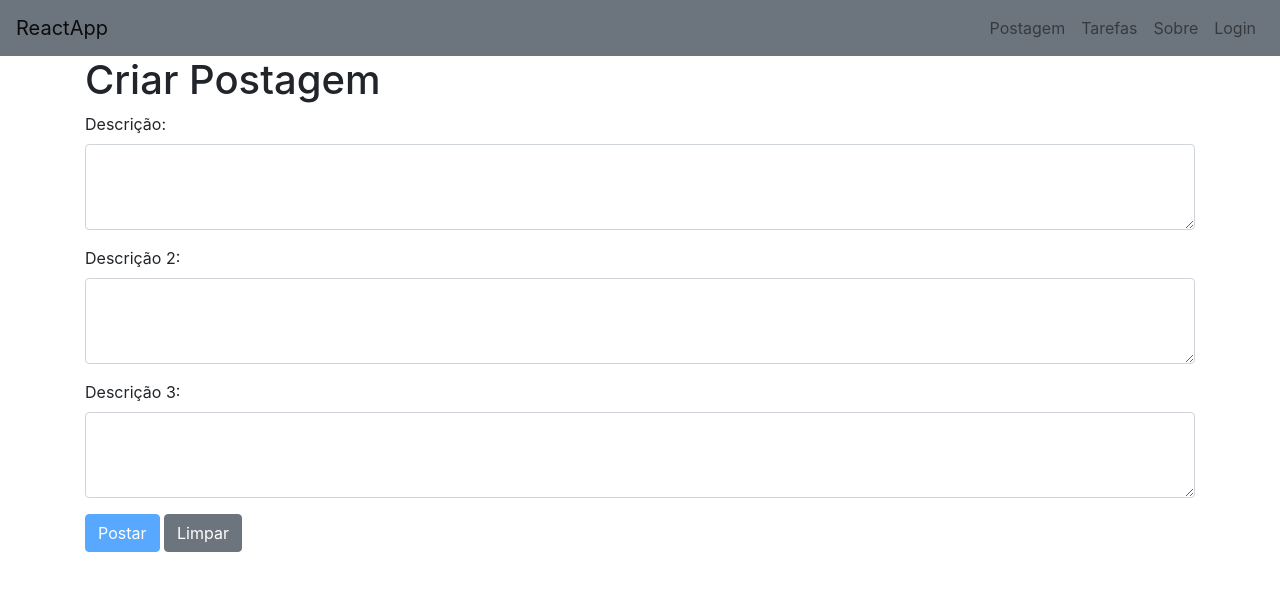
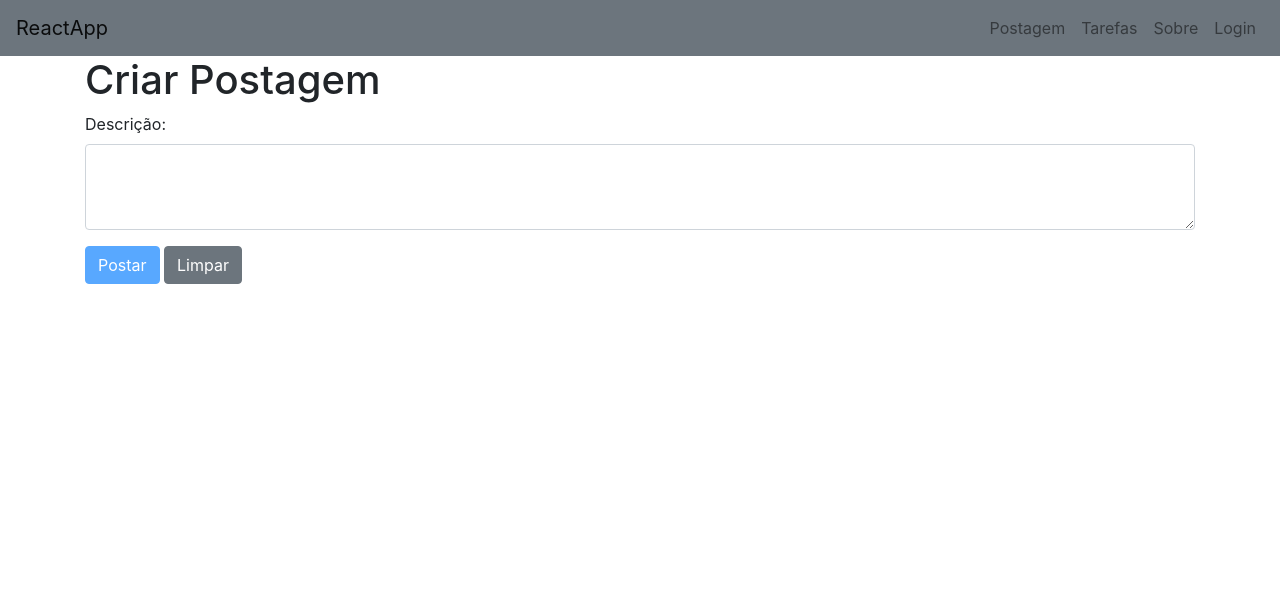
Before and after one commit to maykon/projeto-react-app-db1codechallenge, a React (Create React App) app: page /posts in a window 1280 px wide. Shown: the top 590 px of the page. Built offline with nearby package versions, Linux system fonts and the light colour scheme.

Commit message:
remove post descriptions

```diff
--- a/src/components/PostForm/index.js
+++ b/src/components/PostForm/index.js
@@ -44,22 +44,6 @@
           validate={validatePostDescription}
           render={this.renderFieldDescription}
         />
-        <InputField
-          name="description2"
-          label="Descrição 2: "
-          type="textarea"
-          rows={3}
-          validate={validatePostDescription}
-          render={this.renderFieldDescription}
-        />
-        <InputField
-          name="description3"
-          label="Descrição 3: "
-          type="textarea"
-          rows={3}
-          validate={validatePostDescription}
-          render={this.renderFieldDescription}
-        />
         <Button color="primary" type="submit" disabled={submitting || pristine}>
           {submitting && <Spinner size="sm" />}
           Postar
```
